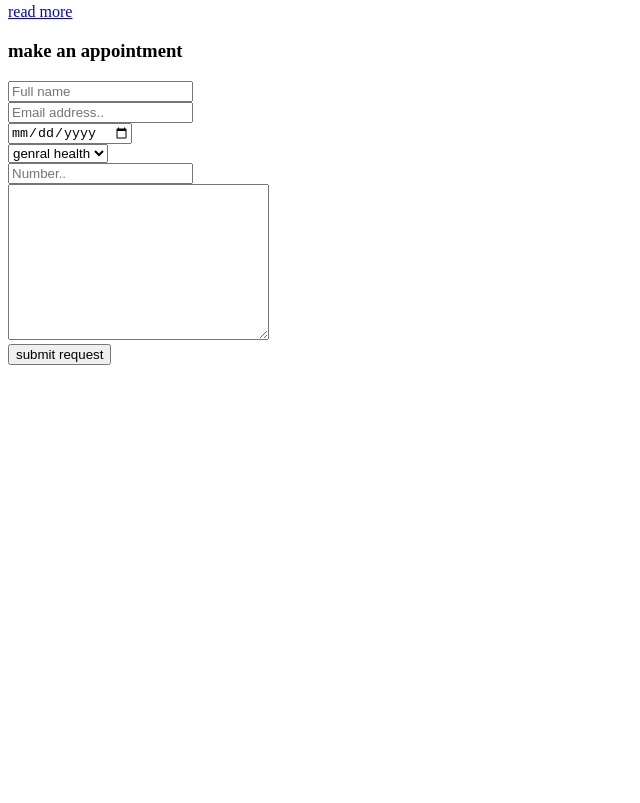
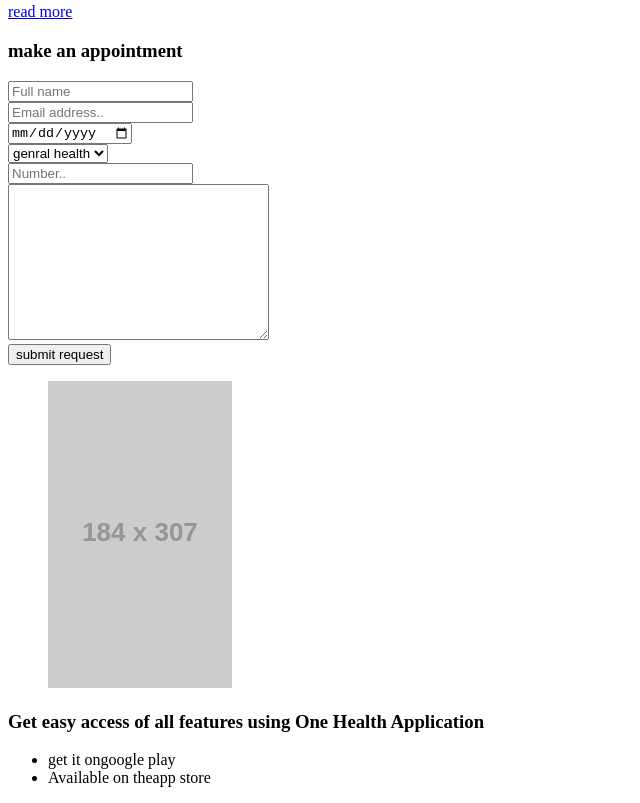
Before and after one commit to kashifaxioned/onehealth, a plain HTML site: page index.html in a window 1280 px wide. Shown: the part 3179-3982 px from the top of the page, without its empty margins (0-640 px from the left). Before the commit the page ends 3552 px from the top, so only its background shows below. Drawn offline with Linux system fonts and the light colour scheme; files that its build step writes are made by us from their sources; placeholder pictures from the web are drawn by us; a script that the page names is missing.

Commit message:
download section added

```diff
--- a/index.html
+++ b/index.html
@@ -174,6 +174,18 @@
         </div>
       </section>
       <!-- contact section end -->
+      <!-- download section start -->
+      <div class="download">
+        <div class="wrapper">
+          <figure><img src="https://via.placeholder.com/184x307.png" alt="Mobile in Hand"></figure>
+          <h3 class="download__title">Get easy access of all features using One Health Application</h3>
+          <ul class="download__list">
+            <li class="download__list__item"><span class="download__list__item__text"><span class="download__list__item__text--small">get it on</span>google play</span></li>
+            <li class="download__list__item"><span class="download__list__item__text"><span class="download__list__item__text--small">Available on the</span>app store</span></li>
+          </ul>
+        </div>
+      </div>
+      <!-- download section end -->
     </main>
     <!--main section end-->
 
```
